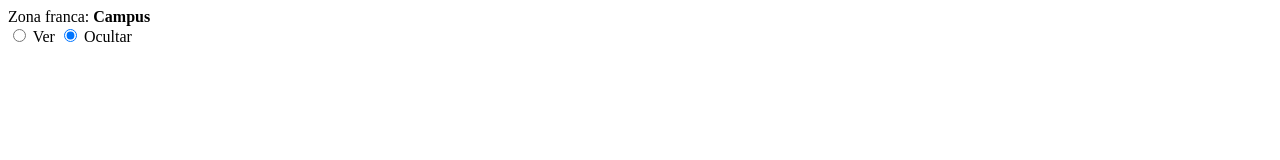
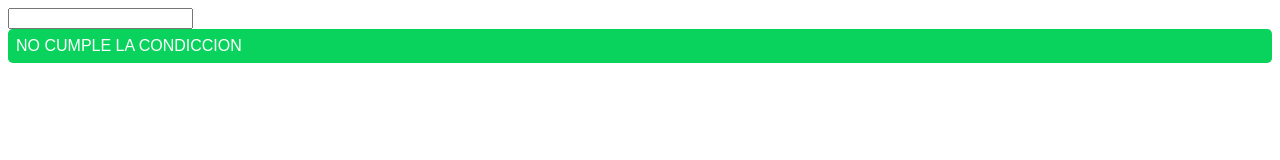
Before and after one commit to JhodanSebastianCorredorAcevedoADSO/Vue, a plain HTML site: page index.html in a window 1280 px wide. Drawn offline with nearby package versions, Linux system fonts and the light colour scheme.

Commit message:
feat: :rocket: V-if V-else V-else-if
Aqui el ejemplo de las directivas condicionales

```diff
--- a/component/my-component.js
+++ b/component/my-component.js
@@ -1,7 +1,11 @@
 export default{
     data(){
         return{
-            centinela: false
+            mensaje: '<em>Apolo</em>',
+            mensaje2: '<mark>Artemis</mark>',
+            mensaje3: '<u>Sputnik</u>',
+            mensaje4: 'NO CUMPLE LA CONDICCION',
+            opcion: null,
         }
     }
 }
--- a/index.html
+++ b/index.html
@@ -10,12 +10,11 @@
 </head>
 <body>
     <div id="app">
-        <label>Zona franca: <strong>Campus</strong></label>
-        <div>
-            <input type="radio" v-model="centinela" v-bind:value="true"> Ver
-            <input type="radio" v-model="centinela" v-bind:value="false"> Ocultar
-        </div>
-        <div v-show="centinela" class="info">Los mejores programadores de Colombia</div>
+        <input type="text" v-model="opcion">
+        <div V-if="opcion=='Apolo'" v-html="mensaje"></div>
+        <div V-else-if="opcion=='Artemis'" v-html="mensaje2"></div>
+        <div V-else-if="opcion=='Sputnik'" v-html="mensaje3"></div>
+        <div V-else v-html="mensaje4" class="error"></div>
     </div>
 </body>
 </html>
--- a/style.css
+++ b/style.css
@@ -1,4 +1,4 @@
-.info{
+.error{
     background-color: #09d35d;
     color: #fff;
     font-family: sans-serif;
```
